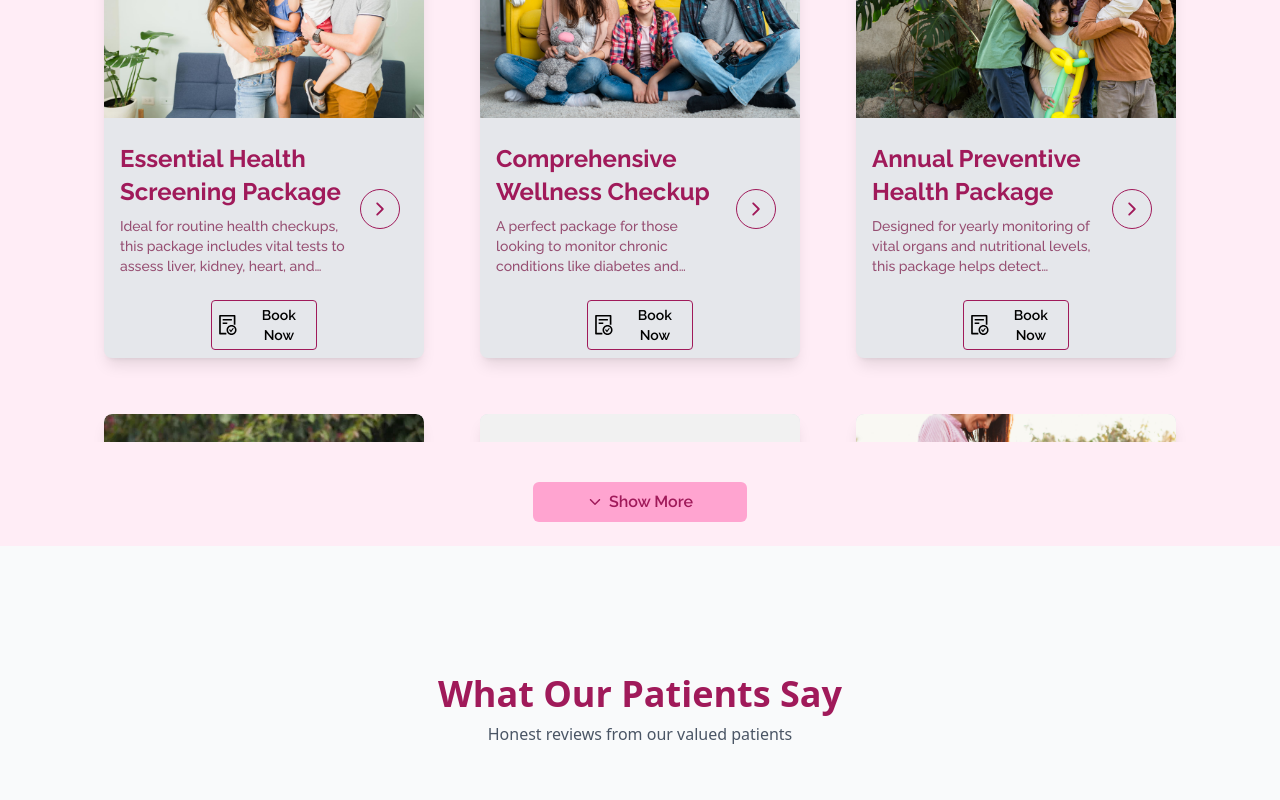
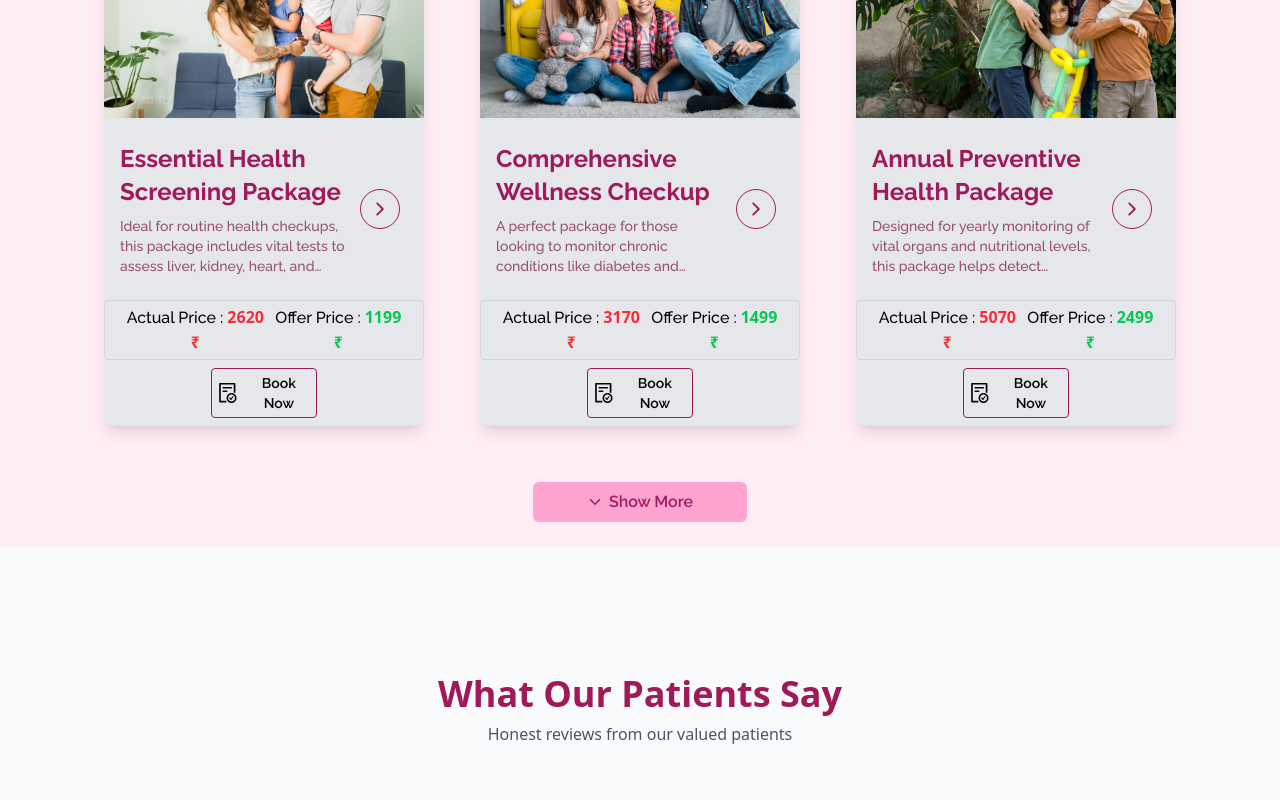
Before and after one commit to GauravRankmantra/Olek-diagnostic, a React (Vite) app: page / in a window 1280 px wide. Shown: the part 3621-4421 px from the top of the page. Built offline with nearby package versions, Linux system fonts and the light colour scheme.

Commit message:
some more changes

```diff
--- a/src/components/Card.jsx
+++ b/src/components/Card.jsx
@@ -50,6 +50,15 @@ const Card = ({ data, type }) => {
               <IoIosArrowForward className="text-[#a01a5a] hover:text-white transition-colors duration-300 w-5 h-5" />
             </button>
           </div>
+
+          {data?.ActualPrice&&(
+            <div className="flex flex-col md:flex-row p-1 md:px-4 px-2 justify-between border border-gray-300 rounded">
+              <h1 className="font-ralewayM">Actual Price : <span className="text-red-500 font-semibold font-sans">{data.ActualPrice} ₹</span></h1>
+              {data?.OfferPrice&&(
+                              <h1 className="font-ralewayM">Offer Price : <span className="text-green-500 font-semibold font-sans">{data.OfferPrice} ₹</span></h1>
+              )}
+            </div>
+          )}
           <button
             onClick={() => setShowForm(true)}
             className="flex border p-1 rounded border-[#a01a5a] cursor-pointer hover:bg-[#a01a5a] group m-auto my-2 md:w-4/12 justify-center items-center space-x-1.5"
```
